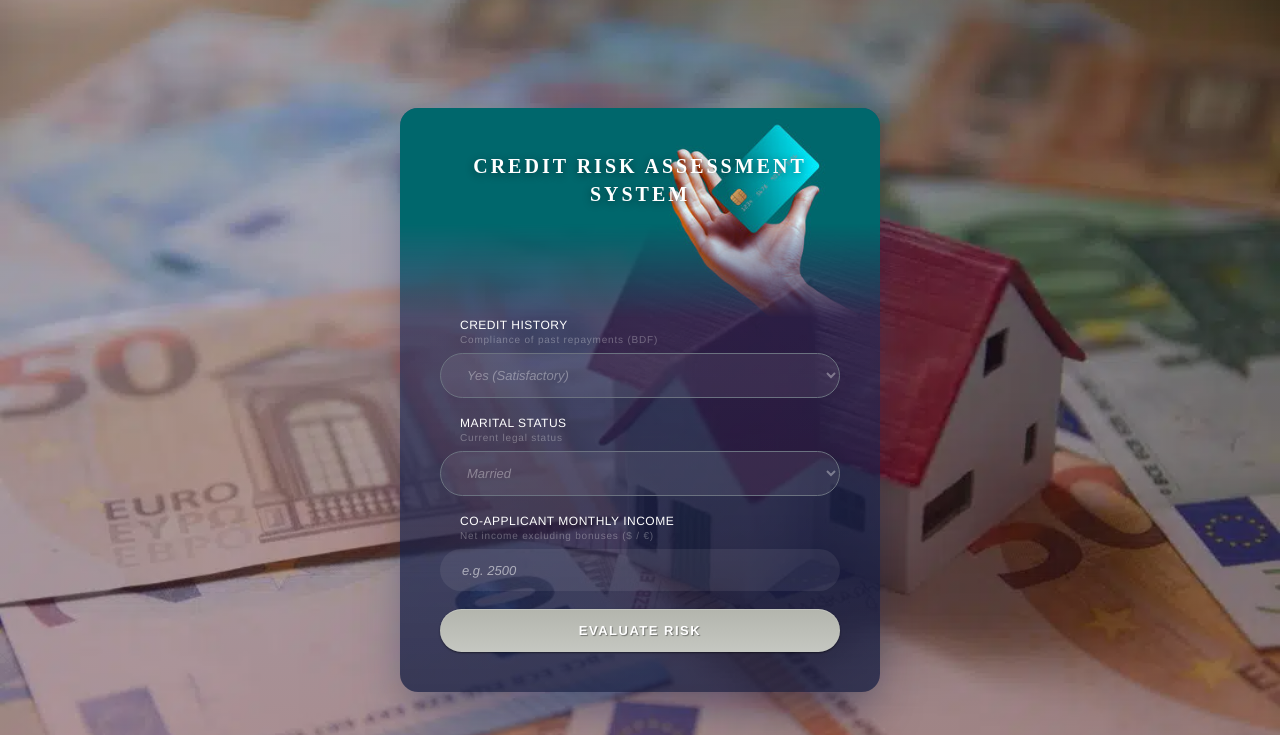
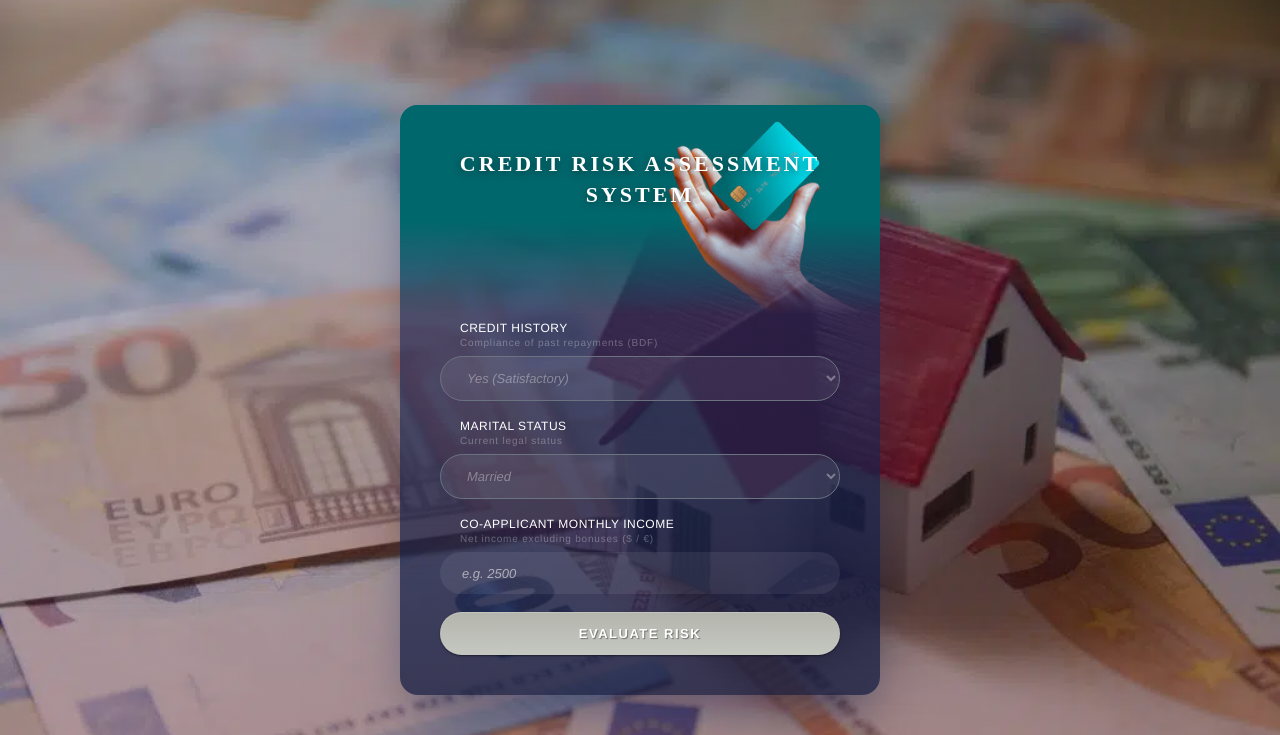
Before and after one commit to MeriemDataSS/credit-risk-app, a Flask app: page / in a window 1280 px wide. Shown: the top 735 px of the page. Run offline with Flask 3, Linux system fonts and the light colour scheme; parts of the project's set-up code (start-up, migrations or seed data) failed here and were passed over.

Commit message:
Increase font size for login header h1

```diff
--- a/static/style.css
+++ b/static/style.css
@@ -76,7 +76,7 @@ body {
 .login h1 {
     color: #ffffff;
     font-family:'Montserrat';
-    font-size: 20px;
+    font-size: 22px;
     font-weight: 600;
     letter-spacing: 3px;
     line-height: 1.4;
```
